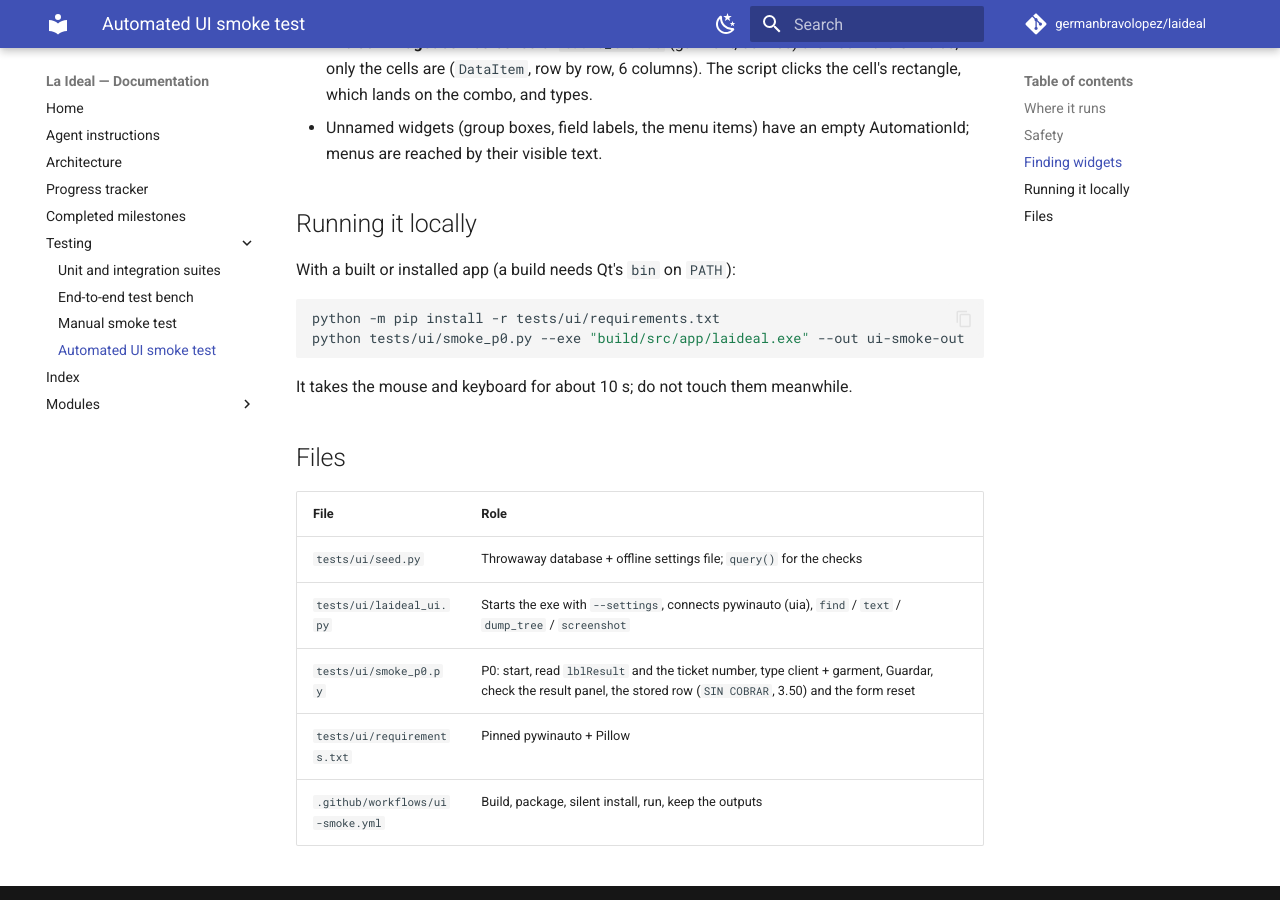
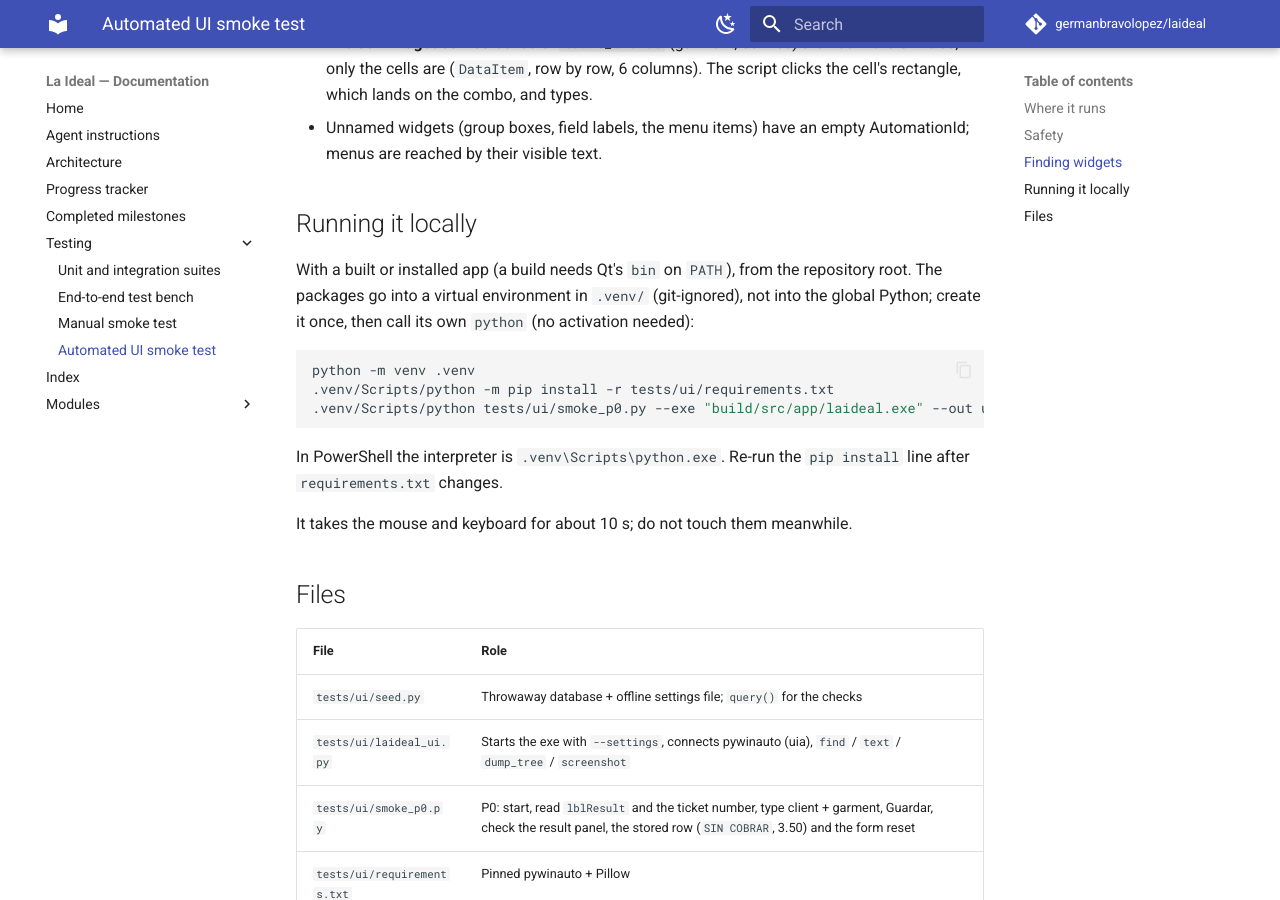
Before and after one commit to germanbravolopez/laideal, an MkDocs documentation site: the page built from docs/testing/ui_smoke.md, in a window 1280 px wide and 900 px high, scrolled down 1288 px. Built offline with MkDocs 1.6.1 and Material for MkDocs 9.7.7, drawn with Linux system fonts in a browser that asks for light colours; comment, search, counter and statistics services are not loaded.

Commit message:
UI smoke: run tests/ui from a .venv (docs/testing/ui_smoke.md), Pillow as a lower bound so newer Pythons get a wheel; ignore .venv, ui-smoke-out, egg-info and __pycache__

````diff
--- a/docs/testing/ui_smoke.md
+++ b/docs/testing/ui_smoke.md
@@ -28,12 +28,15 @@ Limits found in the spike:
 
 ## Running it locally
 
-With a built or installed app (a build needs Qt's `bin` on `PATH`):
+With a built or installed app (a build needs Qt's `bin` on `PATH`), from the repository root. The packages go into a virtual environment in `.venv/` (git-ignored), not into the global Python; create it once, then call its own `python` (no activation needed):
 
 ```bash
-python -m pip install -r tests/ui/requirements.txt
-python tests/ui/smoke_p0.py --exe "build/src/app/laideal.exe" --out ui-smoke-out
+python -m venv .venv
+.venv/Scripts/python -m pip install -r tests/ui/requirements.txt
+.venv/Scripts/python tests/ui/smoke_p0.py --exe "build/src/app/laideal.exe" --out ui-smoke-out
 ```
+
+In PowerShell the interpreter is `.venv\Scripts\python.exe`. Re-run the `pip install` line after `requirements.txt` changes.
 
 It takes the mouse and keyboard for about 10 s; do not touch them meanwhile.
 
````
Also changed, not shown: 2 other files.
